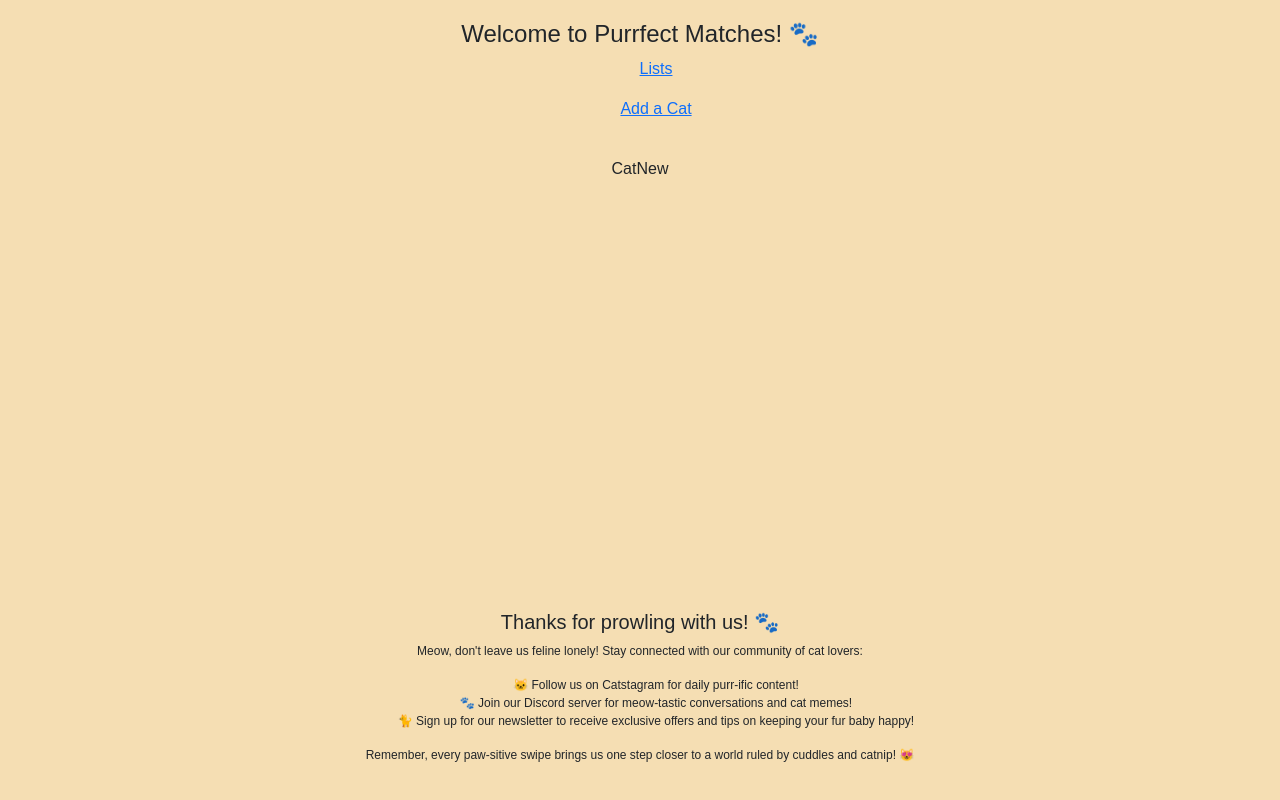
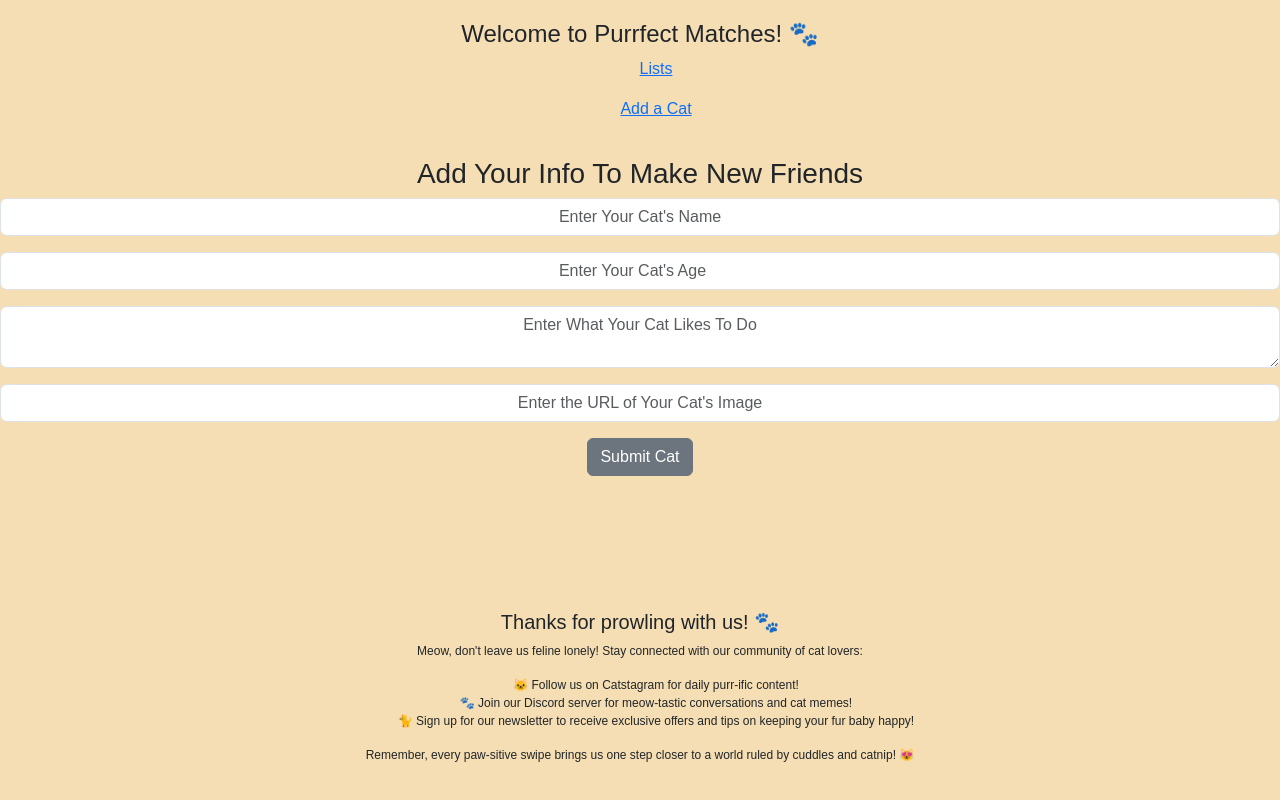
Before and after one commit to Jwat5623/cat-tinder-frontend, a React (Create React App) app: page /catnew in a window 1280 px wide. Built offline with nearby package versions, Linux system fonts and the light colour scheme.

Commit message:
adds creation functionality

```diff
--- a/src/App.js
+++ b/src/App.js
@@ -8,13 +8,16 @@
 import Home from "./pages/Home"
 import NotFound from "./pages/NotFound"
 import "./App.css"
-
+import { Routes, Route } from "react-router-dom"
 import mockCats from "./mockCats"
 
-import { Routes, Route } from "react-router-dom"
 
 const App = () => {
   const [cats, setCats] = useState(mockCats)
+
+  const createCat = (cat) => {
+    console.log(cat)
+  }
 
   console.log(cats)
   return (
@@ -24,7 +27,7 @@
         <Route path="/" element={<Home />} />
         <Route path="/catindex" element={<CatIndex cats={cats} />} />
         <Route path="/catshow/:id" element={<CatShow cats={cats} />} />
-        <Route path="/catnew" element={<CatNew />} />
+        <Route path="/catnew" element={<CatNew createCat={createCat} />} />
         <Route path="/catedit" element={<CatEdit />} />
         <Route path="*" element={<NotFound />} />
       </Routes>
--- a/src/pages/CatNew.js
+++ b/src/pages/CatNew.js
@@ -1,8 +1,69 @@
-import React from 'react'
+import React, { useState } from "react"
+import { Form, FormGroup, Input, Button } from "reactstrap"
+import { useNavigate } from "react-router-dom"
 
-const CatNew = () => {
+
+const CatNew = ({ createCat }) => {
+  const navigate = useNavigate()
+  const [newCat, setNewCat] = useState ({
+    name: "",
+    age: "",
+    enjoys: "",
+    image: ""
+  })
+
+
+  const handleChange = (e) => {
+    setNewCat({ ...newCat, [e.target.name]: e.target.value })
+  }
+
+  const handleSubmit = () => {
+    createCat(newCat)
+    navigate("/catindex")
+  }
   return (
-      <div>CatNew</div>
+    <div>
+      <h3>Add Your Info To Make New Friends</h3>
+      <Form>
+        <FormGroup>
+          <Input
+            id="name"
+            name="name"
+            placeholder="Enter Your Cat's Name"
+            type="text"
+            onChange={handleChange}
+          />
+        </FormGroup>
+        <FormGroup>
+          <Input
+            id="age"
+            name="age"
+            placeholder="Enter Your Cat's Age"
+            type="number"
+            onChange={handleChange}
+          />
+        </FormGroup>
+        <FormGroup>
+          <Input
+            id="enjoys"
+            name="enjoys"
+            placeholder="Enter What Your Cat Likes To Do"
+            type="textarea"
+            onChange={handleChange}
+          />
+        </FormGroup>
+        <FormGroup>
+          <Input
+            id="image"
+            name="image"
+            placeholder="Enter the URL of Your Cat's Image"
+            type="text"
+            onChange={handleChange}
+          />
+        </FormGroup>
+        <Button onClick={handleSubmit}>Submit Cat</Button>
+      </Form>
+    </div>
   )
 }
 
```
Also changed, not shown: src/pages/CatIndex.js (indentation only).
